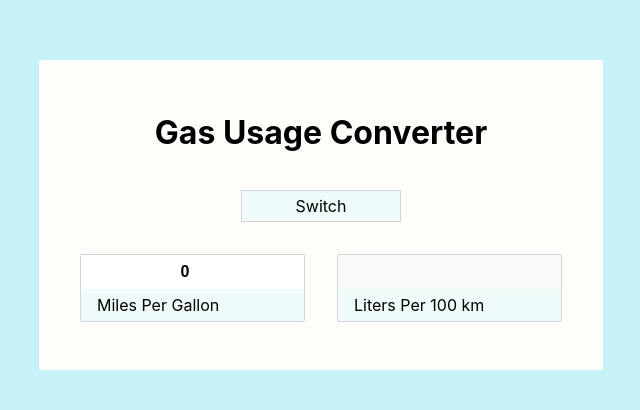
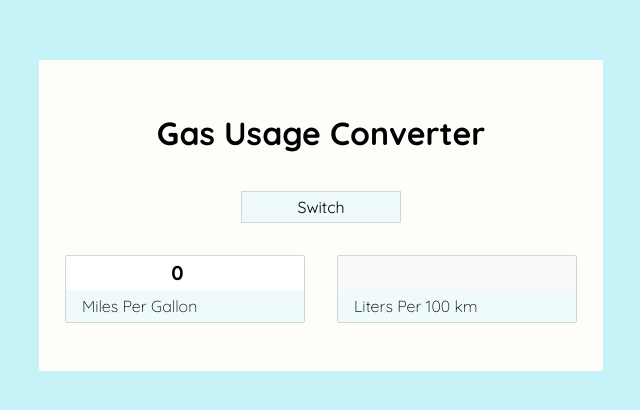
Before and after one commit to Knopkaivy/mpg-converter, a React (Create React App) app: page / in a window 1280 px wide. Shown: the part 140-550 px from the top of the page, without its empty margins (319-959 px from the left). Built offline with nearby package versions, Linux system fonts and the light colour scheme.

Commit message:
Add Quicksand font

```diff
--- a/public/index.html
+++ b/public/index.html
@@ -24,6 +24,13 @@
       work correctly both with client-side routing and a non-root public URL.
       Learn how to configure a non-root public URL by running `npm run build`.
     -->
+    <!-- FONTS -->
+    <link rel="preconnect" href="https://fonts.googleapis.com" />
+    <link rel="preconnect" href="https://fonts.gstatic.com" crossorigin />
+    <link
+      href="https://fonts.googleapis.com/css2?family=Quicksand:wght@300;400;600;700&display=swap"
+      rel="stylesheet"
+    />
     <title>React App</title>
   </head>
   <body>
--- a/src/App.css
+++ b/src/App.css
@@ -1,5 +1,6 @@
 body {
   background-color: rgb(198, 243, 248);
+  font-family: 'Quicksand', sans-serif;
 }
 .Converter-container {
   background-color: #fffdfa;
@@ -35,8 +36,9 @@
 }
 input {
   height: 2rem;
-  font-size: inherit;
-  font-weight: 800;
+  font-family: inherit;
+  font-size: 1.25rem;
+  font-weight: 700;
   border: none;
   text-align: center;
 }
@@ -50,4 +52,5 @@
   line-height: 2rem;
   background-color: rgba(198, 243, 248, 0.3);
   padding-left: 1rem;
+  font-weight: 300;
 }
```
